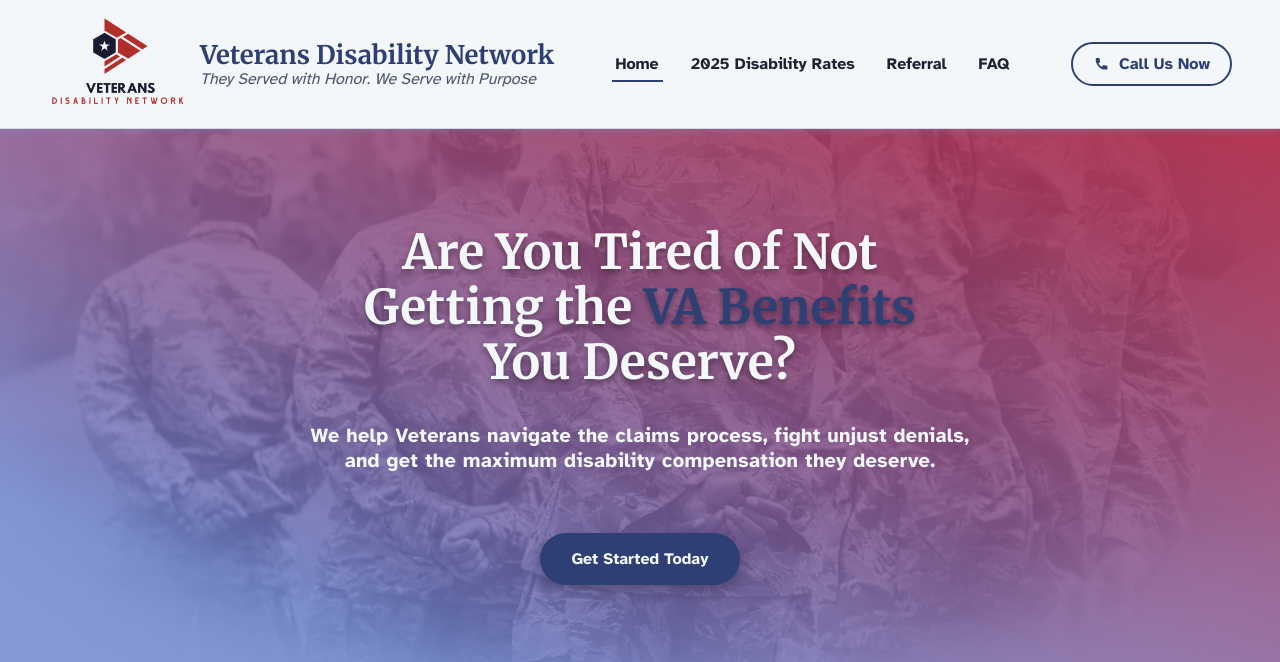
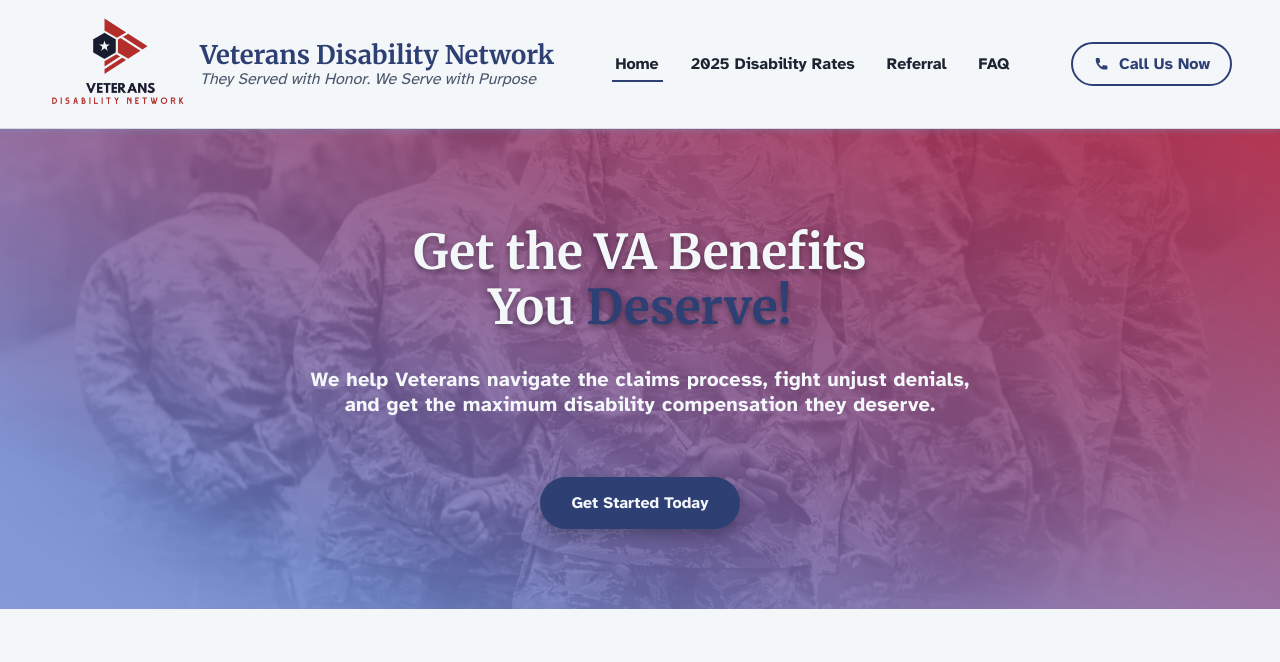
Before and after one commit to GittyDaniel/Veteran-Disability-Network, an Astro site: page / in a window 1280 px wide. Shown: the top 662 px of the page. Built offline with nearby package versions, Linux system fonts and the light colour scheme; Astro itself is replaced by a stand-in of ours.

Commit message:
feat: Update hero heading to improve clarity and engagement

```diff
--- a/src/components/HeroSection.astro
+++ b/src/components/HeroSection.astro
@@ -5,8 +5,7 @@
 <div class="hero">
   <div class="hero-inner">
     <h1 class="hero-heading">
-      Are You Tired of Not Getting the
-      <span class="hero-highlight">VA&nbsp;Benefits</span> You Deserve?
+      Get the VA Benefits You <span class="hero-highlight">Deserve!</span>
     </h1>
 
     <p class="hero-tagline">
```
